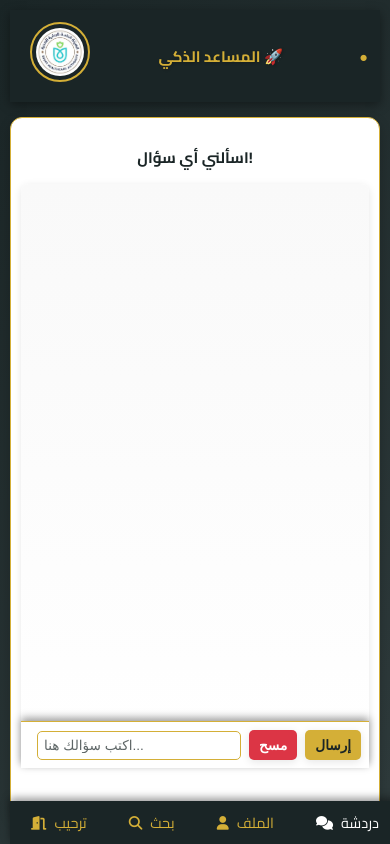
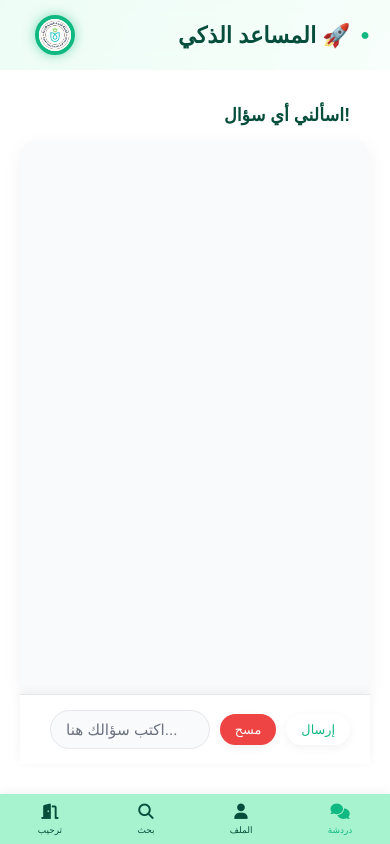
Before and after one commit to Ahmed612959/school-system-aldabeia, a website: page chatbot.html in a window 390 px wide. Drawn offline with Linux system fonts and the light colour scheme.

Commit message:
Update chatbot.css

```diff
--- a/chatbot.css
+++ b/chatbot.css
@@ -1,109 +1,89 @@
-@font-face {
-    font-family: 'Cairo';
-    src: url('Cairo-Regular.ttf') format('truetype');
-    font-weight: normal;
-    font-style: normal;
-}
-
-@font-face {
-    font-family: 'Cairo';
-    src: url('Cairo-Bold.ttf') format('truetype');
-    font-weight: bold;
-    font-style: normal;
+* {
+    margin: 0;
+    padding: 0;
+    box-sizing: border-box;
+    font-family: Arial, sans-serif;
 }
 
 html, body {
-    margin: 0;
-    padding: 0;
     width: 100%;
-    min-height: 100vh;
-    font-family: 'Cairo', sans-serif;
-    background: linear-gradient(135deg, #1a2526, #2f3b3c); /* مطابق لـ home.css */
-    display: flex;
-    flex-direction: column;
-    box-sizing: border-box;
-}
-
-*, *:before, *:after {
-    box-sizing: inherit;
+    height: 100vh;
+    background: linear-gradient(to bottom right, #A7F3D0, #FFFFFF);
+    overflow: hidden;
 }
 
 .container {
-    flex: 1;
     display: flex;
     flex-direction: column;
-    padding: 15px; /* مطابق لـ .main-container في home.css */
-    width: 100%;
-    max-width: 1400px; /* مطابق لـ .result-form-container */
-    margin: 0 auto;
+    height: 100vh;
+    max-width: 100%;
+    margin: 0;
+    padding: 0;
 }
 
 /* شريط العنوان */
 .chat-header {
-    background: #1a2526; /* مطابق لـ .main-header */
-    color: #d4af37;
-    padding: 15px; /* مطابق لـ .main-header */
-    text-align: center;
-    box-shadow: 0 3px 10px rgba(0, 0, 0, 0.4); /* مطابق لـ .main-header */
+    background: rgba(255, 255, 255, 0.8);
+    backdrop-filter: blur(10px);
+    padding: 15px 20px;
+    display: flex;
+    align-items: center;
+    box-shadow: 0 2px 10px rgba(0, 0, 0, 0.1);
     position: sticky;
     top: 0;
     z-index: 500;
-    display: flex;
-    align-items: center;
-    justify-content: center;
 }
 
 .chat-header .logo {
-    width: 12%;
-    max-width: 90px;
-    min-width: 50px;
-    margin-bottom: 8px; /* مطابق لـ .logo في home.css */
-    border: 2px solid #d4af37;
+    width: 50px;
+    height: 50px;
     border-radius: 50%;
-    padding: 4px;
-    object-fit: contain;
-    margin-left: 8px;
+    object-fit: cover;
+    border: 4px solid #10B981;
+    box-shadow: 0 0 12px rgba(16, 185, 129, 0.5);
+    margin-left: 15px;
+    transition: transform 0.3s;
+}
+
+.chat-header .logo:hover {
+    transform: rotate(360deg);
 }
 
 .chat-header h1 {
-    font-size: 1.4em; /* مطابق لـ .main-header h1 */
+    margin: 0;
+    font-size: 1.8em;
+    color: #064E3B;
     font-weight: bold;
-    margin: 0;
-    text-shadow: 1px 1px 3px rgba(0, 0, 0, 0.2);
     flex: 1;
+    text-align: right;
 }
 
 .chat-header .status-icon {
-    color: #d4af37;
-    font-size: 0.9em;
-    margin-left: 8px;
+    color: #10B981;
+    font-size: 16px;
+    margin-left: 10px;
 }
 
 /* منطقة الدردشة */
 .chatbot-section {
-    background: #fff; /* مطابق لـ .result-form-container */
-    padding: 25px; /* مطابق لـ .result-form-container */
-    border-radius: 12px;
-    box-shadow: 0 4px 12px rgba(0, 0, 0, 0.2); /* مطابق لـ .result-form-container */
-    width: 100%;
-    max-width: 1400px;
-    border: 1px solid #d4af37;
     flex: 1;
     display: flex;
     flex-direction: column;
+    background: #FFFFFF;
     overflow-y: auto;
-    margin: 15px 0; /* مطابق لـ .main-container */
+    padding: 20px;
+    z-index: 600;
 }
 
 .chat-window {
     flex: 1;
     overflow-y: auto;
-    padding: 12px; /* مطابق لـ table padding */
-    background: linear-gradient(180deg, #f9f9f9, #ffffff); /* مطابق لـ table */
-    border-radius: 8px;
-    box-shadow: 0 2px 8px rgba(0, 0, 0, 0.1);
+    padding: 15px;
+    background: #F9FAFB;
+    border-radius: 15px;
+    box-shadow: 0 5px 20px rgba(0, 0, 0, 0.05);
     scrollbar-width: thin;
-    scrollbar-color: #d4af37 #f9f9f9;
+    scrollbar-color: #10B981 #F9FAFB;
 }
 
 .chat-window::-webkit-scrollbar {
@@ -111,28 +91,29 @@ html, body {
 }
 
 .chat-window::-webkit-scrollbar-thumb {
-    background: #d4af37;
-    border-radius: 8px;
+    background: #10B981;
+    border-radius: 10px;
 }
 
 .chat-message {
-    margin: 12px; /* مشابه لـ table padding */
-    padding: 12px; /* مشابه لـ th, td */
-    border-radius: 8px;
-    max-width: 80%;
-    font-size: 13px; /* مطابق لـ table font-size */
+    margin: 10px 15px;
+    padding: 10px 15px;
+    border-radius: 10px;
+    max-width: 70%;
+    font-size: 1em;
     line-height: 1.5;
     position: relative;
     word-wrap: break-word;
-    box-shadow: 0 2px 8px rgba(0, 0, 0, 0.1);
-    animation: fadeIn 0.5s ease-in; /* مطابق لـ .result-table */
+    box-shadow: 0 2px 5px rgba(0, 0, 0, 0.1);
+    animation: slideIn 0.3s ease-out;
 }
 
 .user-message {
-    background: #d4af37; /* مطابق لـ .submit-btn */
-    color: #1a2526;
+    background: #075E54;
+    color: #FFFFFF;
     margin-left: auto;
-    border-radius: 8px 8px 0 8px;
+    border-radius: 10px 10px 0 10px;
+    position: relative;
 }
 
 .user-message::after {
@@ -143,15 +124,16 @@ html, body {
     width: 0;
     height: 0;
     border: 10px solid transparent;
-    border-left-color: #d4af37;
-    border-bottom-color: #d4af37;
+    border-left-color: #075E54;
+    border-bottom-color: #075E54;
 }
 
 .bot-message {
-    background: #f0f0f0; /* مطابق لـ tr:hover td */
-    color: #1a2526;
+    background: #ECE5DD;
+    color: #111827;
     margin-right: auto;
-    border-radius: 8px 8px 8px 0;
+    border-radius: 10px 10px 10px 0;
+    position: relative;
 }
 
 .bot-message::after {
@@ -162,14 +144,14 @@ html, body {
     width: 0;
     height: 0;
     border: 10px solid transparent;
-    border-right-color: #f0f0f0;
-    border-bottom-color: #f0f0f0;
+    border-right-color: #ECE5DD;
+    border-bottom-color: #ECE5DD;
 }
 
 .message-time {
-    font-size: 9px; /* مطابق لأصغر حجم في home.css */
-    color: #1a2526;
-    margin-top: 4px;
+    font-size: 0.7em;
+    color: #6B7280;
+    margin-top: 3px;
     text-align: right;
     display: block;
     opacity: 0.7;
@@ -177,302 +159,181 @@ html, body {
 
 /* شريط الإدخال */
 .chat-input {
-    display: flex;
+    display: flex !important;
     align-items: center;
-    background: #fff;
-    padding: 15px; /* مطابق لـ .main-container */
-    border-top: 1px solid #d4af37;
-    box-shadow: 0 -3px 8px rgba(0, 0, 0, 0.4); /* مطابق لـ .nav-bar */
+    background: #FFFFFF;
+    padding: 15px 20px;
+    border-top: 1px solid #E5E7EB;
+    box-shadow: 0 -2px 10px rgba(0, 0, 0, 0.05);
+    z-index: 999; /* تقليل z-index عشان الـ Nav Bar يطلع فوقه */
     position: sticky;
-    bottom: 48px; /* إفساح مجال للناف بار */
-    z-index: 999;
+    bottom: 0;
+    min-height: 70px;
+    margin-bottom: 70px; /* زيادة المسافة لضمان ظهور الـ Nav Bar */
 }
 
 .chat-input input {
     flex: 1;
-    background: #fff;
-    border: 1px solid #d4af37; /* مطابق لـ .input-group input */
-    padding: 8px; /* مطابق لـ .input-group input */
-    border-radius: 5px;
-    font-size: 0.95em; /* مطابق لـ .input-group input */
-    margin: 0 8px;
-    transition: border-color 0.3s ease;
+    background: #F9FAFB;
+    border: 1px solid #E5E7EB;
+    padding: 15px 20px;
+    border-radius: 25px;
+    color: #111827;
+    font-size: 1.1em;
+    margin: 0 10px;
+    transition: border-color 0.3s, box-shadow 0.3s;
+    display: block !important;
+    min-width: 250px;
+    max-width: 600px;
 }
 
 .chat-input input:focus {
+    border-color: #10B981;
+    box-shadow: 0 0 8px rgba(16, 185, 129, 0.3);
     outline: none;
-    border-color: #1a2526;
-    box-shadow: 0 0 5px rgba(26, 37, 38, 0.3); /* مطابق لـ .input-group input:focus */
 }
 
 .chat-input input::placeholder {
-    color: #1a2526;
-    opacity: 0.7;
+    color: #6B7280;
 }
 
 .chat-input button {
+    background: none;
     border: none;
     cursor: pointer;
-    padding: 10px 18px; /* مطابق لـ .submit-btn */
-    border-radius: 5px;
-    font-size: 0.95em; /* مطابق لـ .submit-btn */
-    font-weight: bold;
-    transition: all 0.3s ease;
+    padding: 10px;
+    color: #10B981;
+    font-size: 1em;
+    transition: all 0.3s;
 }
 
 .chat-input button.send-btn {
-    background: #d4af37; /* مطابق لـ .submit-btn */
-    color: #1a2526;
-    box-shadow: 0 2px 8px rgba(0, 0, 0, 0.1);
+    background: #FFFFFF;
+    border-radius: 20px;
+    padding: 12px 25px;
+    box-shadow: 0 3px 10px rgba(0, 0, 0, 0.05);
+    display: flex !important;
+    align-items: center;
+    justify-content: center;
 }
 
 .chat-input button.send-btn:hover {
-    background: #1a2526;
-    color: #d4af37; /* مطابق لـ .submit-btn:hover */
+    background: #10B981;
+    color: #FFFFFF;
 }
 
 .chat-input button.clear-btn {
-    background: #dc3545; /* مطابق لـ .logout-btn */
-    color: #fff;
-    margin-right: 8px;
-    box-shadow: 0 2px 8px rgba(0, 0, 0, 0.1);
+    background: #EF4444;
+    color: #FFFFFF;
+    border-radius: 20px;
+    padding: 12px 25px;
+    font-size: 1em;
+    margin-right: 10px;
+    box-shadow: 0 3px 10px rgba(0, 0, 0, 0.05);
 }
 
 .chat-input button.clear-btn:hover {
-    background: #c82333; /* مطابق لـ .logout-btn:hover */
+    background: #DC2626;
 }
 
 /* الناف بار السفلي */
 .nav-bar {
-    background: #1a2526; /* مطابق لـ .nav-bar في home.css */
     display: flex;
-    justify-content: space-around; /* مطابق لـ home.css */
-    padding: 12px 0; /* مطابق لـ home.css */
-    box-shadow: 0 -3px 8px rgba(0, 0, 0, 0.4); /* مطابق لـ home.css */
-    width: 100%;
+    justify-content: space-around;
+    align-items: center;
+    background: #A7F3D0;
+    padding: 10px 0;
     position: fixed;
     bottom: 0;
-    z-index: 1000;
+    width: 100%;
+    z-index: 1000; /* زيادة z-index عشان يظهر فوق كل حاجة */
+    height: 60px;
+    box-shadow: 0 -2px 10px rgba(0, 0, 0, 0.05);
 }
 
 .nav-bar a {
-    color: #d4af37; /* مطابق لـ home.css */
+    color: #064E3B;
     text-decoration: none;
-    font-size: 1.1em; /* مطابق لـ home.css */
-    transition: color 0.3s ease; /* مطابق لـ home.css */
     display: flex;
+    flex-direction: column;
     align-items: center;
-    gap: 8px; /* مسافة بين الأيقونة والنص */
+    font-size: 0.9em;
+    padding: 8px 15px;
+    transition: color 0.3s;
 }
 
-.nav-bar a i {
-    font-size: 1.2em; /* حجم الأيقونة */
+.nav-bar a.active {
+    color: #10B981;
 }
 
 .nav-bar a:hover {
-    color: #fff; /* مطابق لـ home.css */
+    color: #10B981;
 }
 
-.nav-bar a.active {
-    color: #fff; /* تمييز الرابط النشط */
+.nav-bar .nav-icon {
+    font-size: 1.4em;
+    margin-bottom: 4px;
+}
+
+.nav-bar .nav-text {
+    font-size: 0.8em;
+    font-weight: 500;
+}
+
+/* تأثيرات الحركة */
+@keyframes slideIn {
+    0% { opacity: 0; transform: translateY(10px); }
+    100% { opacity: 1; transform: translateY(0); }
 }
 
 /* أنماط العناوين */
 h3 {
-    color: #1a2526;
-    font-size: 0.95em; /* مطابق لـ .result-form-container h3 */
-    margin-bottom: 12px;
+    color: #064E3B;
+    font-size: 1.1em;
+    margin: 15px 20px;
+    text-align: right;
     font-weight: bold;
-    text-align: center;
 }
 
-/* تأثيرات الحركة */
-@keyframes fadeIn {
-    from { opacity: 0; }
-    to { opacity: 1; } /* مطابق لـ home.css */
-}
-
-/* استجابة للشاشات المختلفة */
-@media (max-width: 1200px) {
-    .container {
-        max-width: 1100px; /* مطابق لـ .result-form-container */
-        padding: 12px;
-    }
-    .chat-header {
-        padding: 12px;
-    }
-    .chat-header h1 {
-        font-size: 1.2em;
-    }
-    .chatbot-section {
-        padding: 20px;
-        max-width: 1100px;
-    }
-    .chat-window {
-        padding: 10px;
-    }
-    .chat-message {
-        font-size: 12px; /* مطابق لـ table font-size */
-        padding: 10px;
-    }
-    .chat-input {
-        padding: 12px;
-    }
+/* استجابة للشاشات الصغيرة */
+@media (max-width: 768px) {
+    .chat-header h1 { font-size: 1.6em; }
+    .chat-window { padding: 10px; }
+    .chat-message { font-size: 0.95em; max-width: 75%; }
+    .chat-input { margin-bottom: 65px; min-height: 65px; }
     .chat-input input {
-        font-size: 0.9em;
-        padding: 7px;
+        font-size: 1em;
+        min-width: 200px;
+        padding: 12px 15px;
+        max-width: 400px;
     }
     .chat-input button.send-btn, .chat-input button.clear-btn {
         font-size: 0.9em;
-        padding: 8px 12px;
+        padding: 10px 20px;
     }
-    .nav-bar {
-        padding: 10px 0;
-    }
-    .nav-bar a {
-        font-size: 0.95em; /* مطابق لـ home.css */
-    }
-    .nav-bar a i {
-        font-size: 1.1em;
-    }
-}
-
-@media (max-width: 768px) {
-    .container {
-        padding: 12px; /* مطابق لـ .result-form-container */
-        max-width: 100%;
-    }
-    .chat-header .logo {
-        width: 18%;
-        max-width: 70px;
-        min-width: 45px; /* مطابق لـ .logo */
-    }
-    .chat-header h1 {
-        font-size: 1.1em; /* مطابق لـ .main-header h1 */
-    }
-    .chatbot-section {
-        padding: 12px; /* مطابق لـ .result-form-container */
-        max-width: 100%;
-    }
-    .chat-window {
-        padding: 8px; /* مطابق لـ table padding */
-    }
-    .chat-message {
-        font-size: 10px; /* مطابق لـ table font-size */
-        padding: 8px;
-        max-width: 85%;
-    }
-    .chat-input {
-        padding: 10px;
-        bottom: 45px; /* تعديل للناف بار */
-    }
-    .chat-input input {
-        font-size: 0.9em; /* مطابق لـ .input-group input */
-        padding: 7px;
-    }
-    .chat-input button.send-btn, .chat-input button.clear-btn {
-        font-size: 0.9em; /* مطابق لـ .submit-btn */
-        padding: 8px 12px;
-    }
-    .nav-bar {
-        padding: 10px 0;
-    }
-    .nav-bar a {
-        font-size: 0.95em; /* مطابق لـ home.css */
-    }
-    .nav-bar a i {
-        font-size: 1em;
-    }
+    .nav-bar { height: 55px; }
+    .nav-bar a { font-size: 0.85em; padding: 8px 12px; }
+    .nav-bar .nav-icon { font-size: 1.3em; }
+    .nav-bar .nav-text { font-size: 0.75em; }
 }
 
 @media (max-width: 480px) {
-    .container {
-        padding: 10px; /* مطابق لـ .result-form-container */
-    }
-    .chat-header .logo {
-        width: 22%;
-        max-width: 60px;
-        min-width: 40px; /* مطابق لـ .logo */
-    }
-    .chat-header h1 {
-        font-size: 0.95em; /* مطابق لـ .main-header h1 */
-    }
-    .chatbot-section {
-        padding: 10px;
-    }
-    .chat-window {
-        padding: 6px; /* مطابق لـ table padding */
-    }
-    .chat-message {
-        font-size: 9px; /* مطابق لـ table font-size */
-        padding: 6px;
-        max-width: 90%;
-    }
-    .chat-input {
-        padding: 8px;
-        bottom: 40px; /* تعديل للناف بار */
-    }
+    .chat-header .logo { width: 40px; height: 40px; }
+    .chat-header h1 { font-size: 1.4em; }
+    .chat-message { font-size: 0.9em; max-width: 80%; }
+    .chat-input { margin-bottom: 60px; min-height: 60px; }
     .chat-input input {
-        font-size: 0.85em; /* مطابق لـ .input-group input */
-        padding: 6px;
-    }
-    .chat-input button.send-btn, .chat-input button.clear-btn {
-        font-size: 0.85em; /* مطابق لـ .submit-btn */
-        padding: 7px 10px;
-    }
-    .nav-bar {
-        padding: 8px 0;
-    }
-    .nav-bar a {
-        font-size: 0.9em; /* مطابق لـ home.css */
-    }
-    .nav-bar a i {
         font-size: 0.95em;
-    }
-}
-
-@media (max-width: 360px) {
-    .container {
-        padding: 8px;
-    }
-    .chat-header .logo {
-        width: 25%;
-        max-width: 50px;
-        min-width: 35px;
-    }
-    .chat-header h1 {
-        font-size: 0.85em;
-    }
-    .chatbot-section {
-        padding: 8px;
-    }
-    .chat-window {
-        padding: 5px;
-    }
-    .chat-message {
-        font-size: 8px;
-        padding: 5px;
-        max-width: 95%;
-    }
-    .chat-input {
-        padding: 6px;
-        bottom: 38px;
-    }
-    .chat-input input {
-        font-size: 0.8em;
-        padding: 5px;
+        min-width: 150px;
+        padding: 10px 15px;
+        max-width: 300px;
     }
     .chat-input button.send-btn, .chat-input button.clear-btn {
         font-size: 0.8em;
-        padding: 6px 8px;
+        padding: 8px 15px;
     }
-    .nav-bar {
-        padding: 6px 0;
-    }
-    .nav-bar a {
-        font-size: 0.85em;
-    }
-    .nav-bar a i {
-        font-size: 0.9em;
-    }
+    .nav-bar { height: 50px; }
+    .nav-bar a { font-size: 0.8em; padding: 6px 10px; }
+    .nav-bar .nav-icon { font-size: 1.2em; }
+    .nav-bar .nav-text { font-size: 0.7em; }
 }
```
